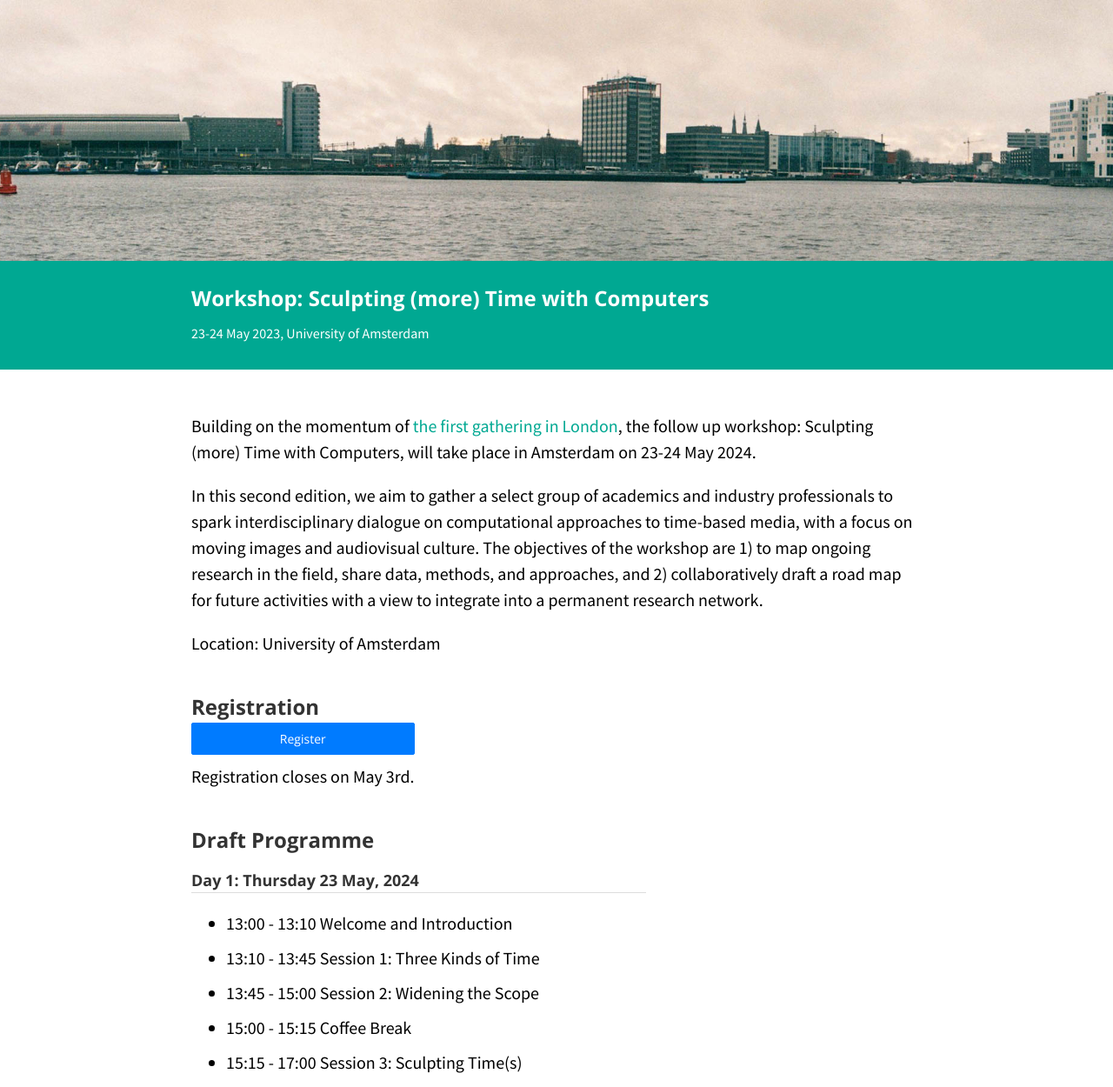
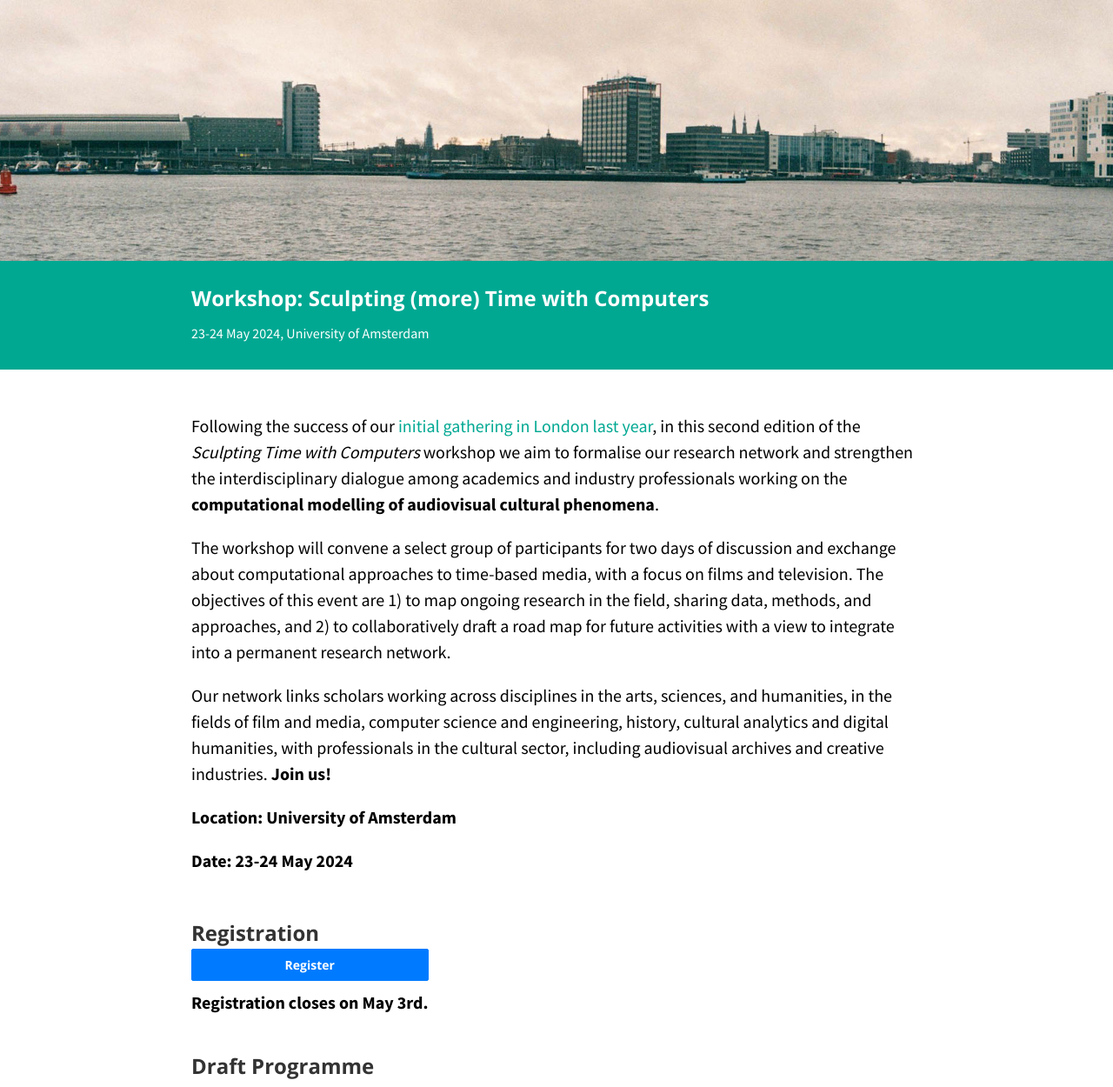
Before and after one commit to SculptingTime/SculptingTime.github.io, a plain HTML site: page index.html in a window 1280 px wide. Shown: the top 1250 px of the page at 87% size. Drawn offline with nearby package versions, Linux system fonts and the light colour scheme.

Commit message:
fixed the date, added a paragraph to the description

```diff
--- a/index.html
+++ b/index.html
@@ -27,7 +27,7 @@
           <div class="flex-item flex-column full-width">
             <h2 class="add-top-margin-small">Workshop: Sculpting (more) Time with Computers</h2>
             <p class="text">
-              23-24 May 2023, University of Amsterdam
+              23-24 May 2024, University of Amsterdam
             </p>
           </div>
         </div>
@@ -42,12 +42,16 @@
         <div class="flex-row">
           <div class="flex-item flex-column">
             <p class="text text-large">
-Building on the momentum of <a href="https://kingsdh.net/2023/05/19/sculpting-time/" target="_blank">the first gathering in London</a>, the follow up workshop: Sculpting (more) Time with Computers, will take place in Amsterdam on 23-24 May 2024.
+              Following the success of our <a href="https://garden.movingpixel.net/public_notes/Sculpting-Time-with-Computers/Sculpting-Time-With-Computers/">initial gathering in London last year</a>, in this second edition of the <em>Sculpting Time with Computers</em> workshop we aim to formalise our research network and strengthen the interdisciplinary dialogue among academics and industry professionals working on the <b>computational modelling of audiovisual cultural phenomena</b>.
             </p>
              <p class="text text-large">
-              In this second edition, we aim to gather a select group of academics and industry professionals to spark interdisciplinary dialogue on computational approaches to time-based media, with a focus on moving images and audiovisual culture. The objectives of the workshop are 1) to map ongoing research in the field, share data, methods, and approaches, and 2) collaboratively draft a road map for future activities with a view to integrate into a permanent research network.
+              The workshop will convene a select group of participants for two days of discussion and exchange about computational approaches to time-based media, with a focus on films and television. The objectives of this event are 1) to map ongoing research in the field, sharing data, methods, and approaches, and 2) to collaboratively draft a road map for future activities with a view to integrate into a permanent research network.
+             </p>
+             <p class="text text-large">
+              Our network links scholars working across disciplines in the arts, sciences, and humanities, in the fields of film and media, computer science and engineering, history, cultural analytics and digital humanities, with professionals in the cultural sector, including audiovisual archives and creative industries. <b>Join us!</bb>
              </p>
             <p class="text text-large">Location: University of Amsterdam</p>
+            <p class="text-large">Date: 23-24 May 2024</p>
           </div>
         </div>
         <!-------------------------------------------------------------------------------------------->
@@ -99,6 +103,7 @@ Building on the momentum of <a href="https://kingsdh.net/2023/05/19/sculpting-ti
         <!-------------------------------------------------------------------------------------------->
       </div>
     </div>
+    <div class="footer-container"></div>
   </div>
 </body>
 
```
